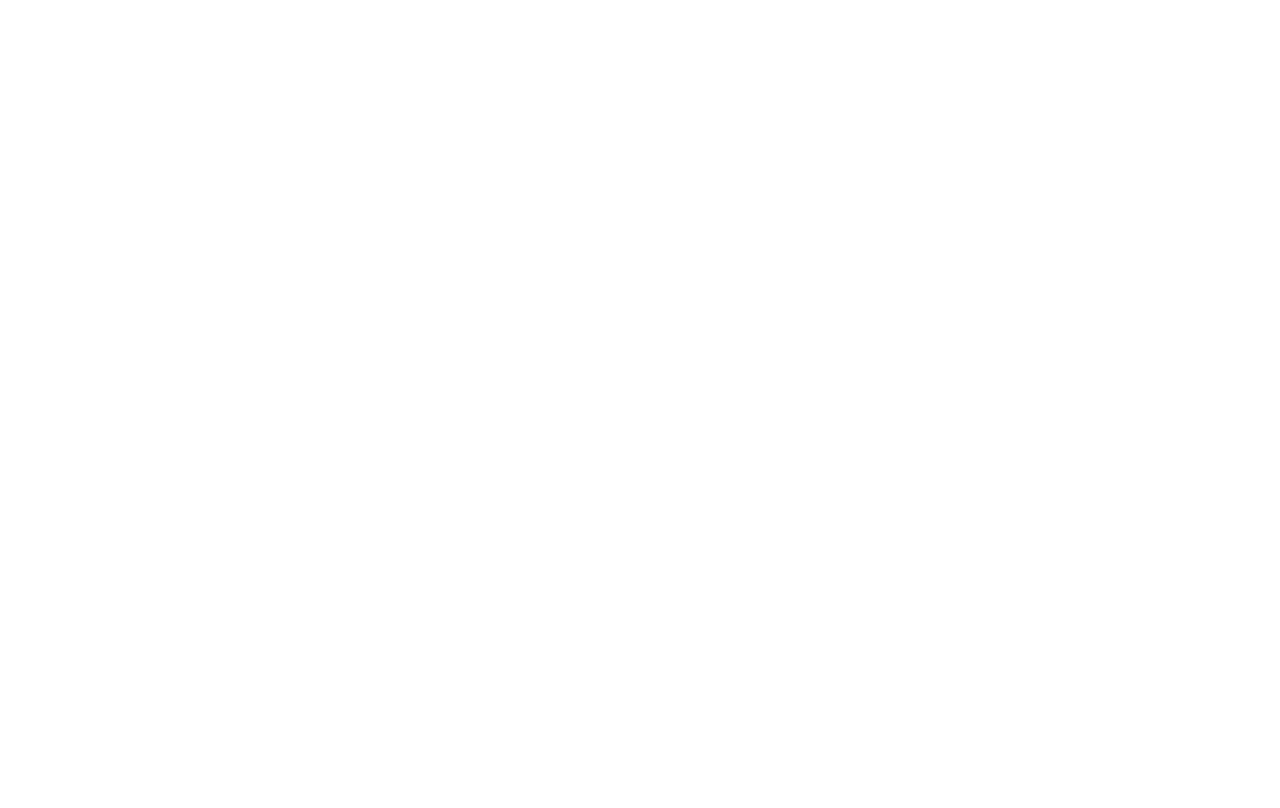
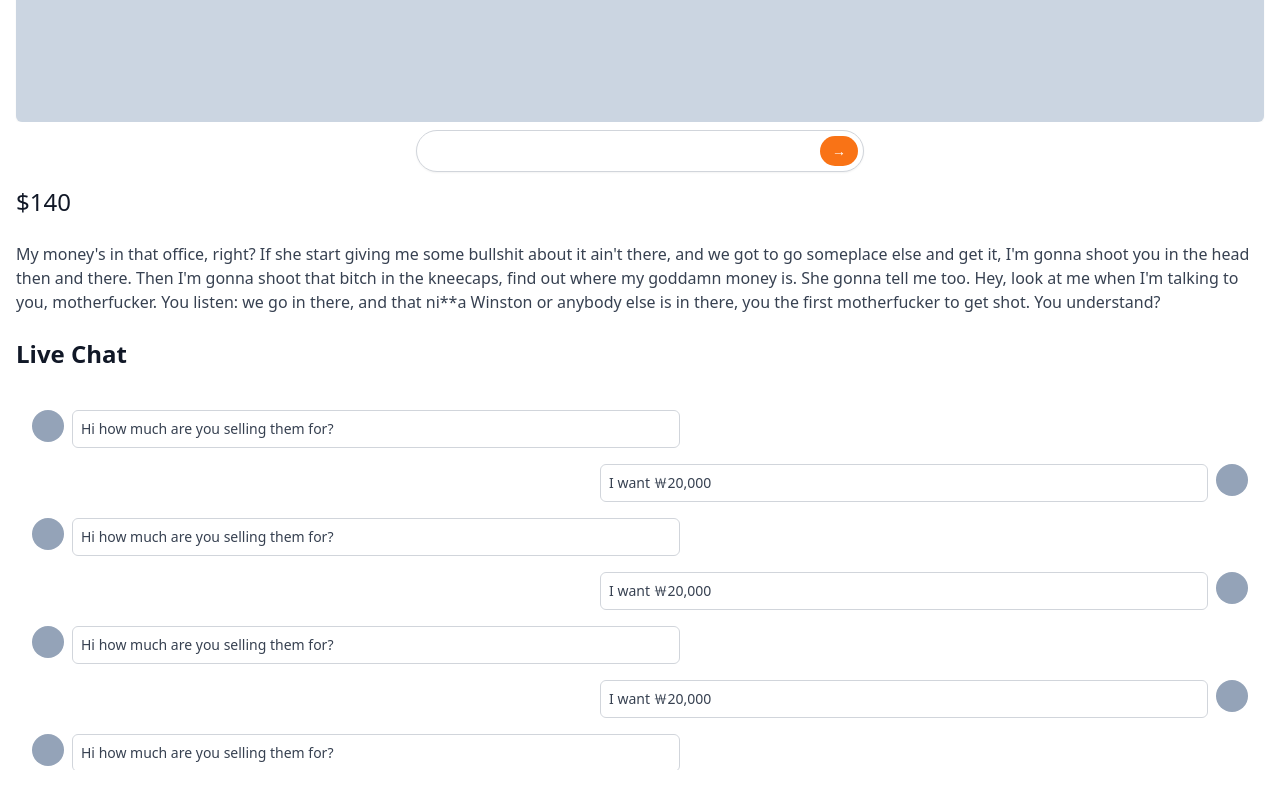
Before and after one commit to alstjd0051/Freeboard_next, a Next.js app: page /live/1 in a window 1280 px wide. Before the commit this address had no page. Shown: the part 620-1428 px from the top of the page. Before the commit the page ends 800 px from the top, so only its background shows below. Built offline with nearby package versions, Linux system fonts and the light colour scheme.

Commit message:
UPDATE:: live components

```diff
--- /dev/null
+++ b/app/live/[id]/page.tsx
@@ -0,0 +1,127 @@
+import type { NextPage } from "next";
+
+const Stream: NextPage = () => {
+  return (
+    <div className="py-10 px-4  space-y-4">
+      <div className="w-full rounded-md shadow-sm bg-slate-300 aspect-video" />
+      <div className="mt-5">
+        <h1 className="text-3xl font-bold text-gray-900">Galaxy S50</h1>
+        <span className="text-2xl block mt-3 text-gray-900">$140</span>
+        <p className=" my-6 text-gray-700">
+          My money&apos;s in that office, right? If she start giving me some
+          bullshit about it ain&apos;t there, and we got to go someplace else
+          and get it, I&apos;m gonna shoot you in the head then and there. Then
+          I&apos;m gonna shoot that bitch in the kneecaps, find out where my
+          goddamn money is. She gonna tell me too. Hey, look at me when I&apos;m
+          talking to you, motherfucker. You listen: we go in there, and that
+          ni**a Winston or anybody else is in there, you the first motherfucker
+          to get shot. You understand?
+        </p>
+      </div>
+      <div>
+        <h2 className="text-2xl font-bold text-gray-900">Live Chat</h2>
+        <div className="py-10 pb-16 h-[50vh] overflow-y-scroll  px-4 space-y-4">
+          <div className="flex items-start space-x-2">
+            <div className="w-8 h-8 rounded-full bg-slate-400" />
+            <div className="w-1/2 text-sm text-gray-700 p-2 border border-gray-300 rounded-md">
+              <p>Hi how much are you selling them for?</p>
+            </div>
+          </div>
+          <div className="flex flex-row-reverse items-start space-x-2 space-x-reverse">
+            <div className="w-8 h-8 rounded-full bg-slate-400" />
+            <div className="w-1/2 text-sm text-gray-700 p-2 border border-gray-300 rounded-md">
+              <p>I want ￦20,000</p>
+            </div>
+          </div>
+          <div className="flex items-start space-x-2">
+            <div className="w-8 h-8 rounded-full bg-slate-400" />
+            <div className="w-1/2 text-sm text-gray-700 p-2 border border-gray-300 rounded-md">
+              <p>Hi how much are you selling them for?</p>
+            </div>
+          </div>
+          <div className="flex flex-row-reverse items-start space-x-2 space-x-reverse">
+            <div className="w-8 h-8 rounded-full bg-slate-400" />
+            <div className="w-1/2 text-sm text-gray-700 p-2 border border-gray-300 rounded-md">
+              <p>I want ￦20,000</p>
+            </div>
+          </div>
+          <div className="flex items-start space-x-2">
+            <div className="w-8 h-8 rounded-full bg-slate-400" />
+            <div className="w-1/2 text-sm text-gray-700 p-2 border border-gray-300 rounded-md">
+              <p>Hi how much are you selling them for?</p>
+            </div>
+          </div>
+          <div className="flex flex-row-reverse items-start space-x-2 space-x-reverse">
+            <div className="w-8 h-8 rounded-full bg-slate-400" />
+            <div className="w-1/2 text-sm text-gray-700 p-2 border border-gray-300 rounded-md">
+              <p>I want ￦20,000</p>
+            </div>
+          </div>
+          <div className="flex items-start space-x-2">
+            <div className="w-8 h-8 rounded-full bg-slate-400" />
+            <div className="w-1/2 text-sm text-gray-700 p-2 border border-gray-300 rounded-md">
+              <p>Hi how much are you selling them for?</p>
+            </div>
+          </div>
+          <div className="flex flex-row-reverse items-start space-x-2 space-x-reverse">
+            <div className="w-8 h-8 rounded-full bg-slate-400" />
+            <div className="w-1/2 text-sm text-gray-700 p-2 border border-gray-300 rounded-md">
+              <p>I want ￦20,000</p>
+            </div>
+          </div>
+          <div className="flex items-start space-x-2">
+            <div className="w-8 h-8 rounded-full bg-slate-400" />
+            <div className="w-1/2 text-sm text-gray-700 p-2 border border-gray-300 rounded-md">
+              <p>Hi how much are you selling them for?</p>
+            </div>
+          </div>
+          <div className="flex flex-row-reverse items-start space-x-2 space-x-reverse">
+            <div className="w-8 h-8 rounded-full bg-slate-400" />
+            <div className="w-1/2 text-sm text-gray-700 p-2 border border-gray-300 rounded-md">
+              <p>I want ￦20,000</p>
+            </div>
+          </div>
+          <div className="flex items-start space-x-2">
+            <div className="w-8 h-8 rounded-full bg-slate-400" />
+            <div className="w-1/2 text-sm text-gray-700 p-2 border border-gray-300 rounded-md">
+              <p>Hi how much are you selling them for?</p>
+            </div>
+          </div>
+          <div className="flex flex-row-reverse items-start space-x-2 space-x-reverse">
+            <div className="w-8 h-8 rounded-full bg-slate-400" />
+            <div className="w-1/2 text-sm text-gray-700 p-2 border border-gray-300 rounded-md">
+              <p>I want ￦20,000</p>
+            </div>
+          </div>
+          <div className="flex items-start space-x-2">
+            <div className="w-8 h-8 rounded-full bg-slate-400" />
+            <div className="w-1/2 text-sm text-gray-700 p-2 border border-gray-300 rounded-md">
+              <p>Hi how much are you selling them for?</p>
+            </div>
+          </div>
+          <div className="flex flex-row-reverse items-start space-x-2 space-x-reverse">
+            <div className="w-8 h-8 rounded-full bg-slate-400" />
+            <div className="w-1/2 text-sm text-gray-700 p-2 border border-gray-300 rounded-md">
+              <p>I want ￦20,000</p>
+            </div>
+          </div>
+        </div>
+        <div className="fixed py-2 bg-white  bottom-0 inset-x-0">
+          <div className="flex relative max-w-md items-center  w-full mx-auto">
+            <input
+              type="text"
+              className="shadow-sm rounded-full w-full border-gray-300 focus:ring-orange-500 focus:outline-none pr-12 focus:border-orange-500"
+            />
+            <div className="absolute inset-y-0 flex py-1.5 pr-1.5 right-0">
+              <button className="flex focus:ring-2 focus:ring-offset-2 focus:ring-orange-500 items-center bg-orange-500 rounded-full px-3 hover:bg-orange-600 text-sm text-white">
+                &rarr;
+              </button>
+            </div>
+          </div>
+        </div>
+      </div>
+    </div>
+  );
+};
+
+export default Stream;
--- /dev/null
+++ b/app/live/create/page.tsx
@@ -0,0 +1,64 @@
+import type { NextPage } from "next";
+
+const Create: NextPage = () => {
+  return (
+    <div className=" space-y-5 py-10 px-4">
+      <div>
+        <label
+          className="mb-1 block text-sm font-medium text-gray-700"
+          htmlFor="name"
+        >
+          Name
+        </label>
+        <div className="rounded-md relative flex  items-center shadow-sm">
+          <input
+            id="name"
+            type="email"
+            className="appearance-none w-full px-3 py-2 border border-gray-300 rounded-md shadow-sm placeholder-gray-400 focus:outline-none focus:ring-orange-500 focus:border-orange-500"
+            required
+          />
+        </div>
+      </div>
+      <div>
+        <label
+          className="mb-1 block text-sm font-medium text-gray-700"
+          htmlFor="price"
+        >
+          Price
+        </label>
+        <div className="rounded-md relative flex  items-center shadow-sm">
+          <div className="absolute left-0 pointer-events-none pl-3 flex items-center justify-center">
+            <span className="text-gray-500 text-sm">$</span>
+          </div>
+          <input
+            id="price"
+            className="appearance-none pl-7 w-full px-3 py-2 border border-gray-300 rounded-md shadow-sm placeholder-gray-400 focus:outline-none focus:ring-orange-500 focus:border-orange-500"
+            type="text"
+            placeholder="0.00"
+          />
+          <div className="absolute right-0 pointer-events-none pr-3 flex items-center">
+            <span className="text-gray-500">USD</span>
+          </div>
+        </div>
+      </div>
+      <div>
+        <label
+          htmlFor="description"
+          className="mb-1 block text-sm font-medium text-gray-700"
+        >
+          Description
+        </label>
+        <textarea
+          id="description"
+          className="mt-1 shadow-sm w-full focus:ring-orange-500 rounded-md border-gray-300 focus:border-orange-500 "
+          rows={4}
+        />
+      </div>
+      <button className=" w-full bg-orange-500 hover:bg-orange-600 text-white py-2 px-4 border border-transparent rounded-md shadow-sm text-sm font-medium focus:ring-2 focus:ring-offset-2 focus:ring-orange-500 focus:outline-none ">
+        Go live
+      </button>
+    </div>
+  );
+};
+
+export default Create;
--- a/app/live/page.tsx
+++ b/app/live/page.tsx
@@ -1,22 +1,36 @@
-import { VideoCameraIcon } from "@heroicons/react/24/outline";
-import { NextPage } from "next";
-import React from "react";
+import Layout from "@/components/commons/layout";
+import type { NextPage } from "next";
 
 const Live: NextPage = () => {
   return (
-    <div className="py-10  divide-y-2 space-y-4">
-      {[1, 2, 3, 4, 5].map((_, i) => (
-        <div className="pt-4 px-4 " key={i}>
-          <div className="w-full rounded-md shadow-sm bg-slate-300 aspect-video" />
-          <h3 className=" text-gray-700 text-lg mt-2 ">
-            Let&apos;s try potatos
-          </h3>
-        </div>
-      ))}
-      <button className="fixed hover:bg-orange-500 transition-colors bottom-24 right-5 bg-orange-400 rounded-full p-4 shadow-xl border-transparent text-white  ">
-        <VideoCameraIcon className="w-6 h-6 stroke-2 " />
-      </button>
-    </div>
+    <Layout hasTabBar title="라이브">
+      <div className=" divide-y-[1px] space-y-4">
+        {[1, 1, 1, 1, 1, 1, 1].map((_, i) => (
+          <div className="pt-4  px-4" key={i}>
+            <div className="w-full rounded-md shadow-sm bg-slate-300 aspect-video" />
+            <h1 className="text-2xl mt-2 font-bold text-gray-900">
+              Galaxy S50
+            </h1>
+          </div>
+        ))}
+        <button className="fixed hover:bg-orange-500 transition-colors cursor-pointer  bottom-24 right-5 shadow-xl bg-orange-400 rounded-full p-4 border-transparent text-white">
+          <svg
+            className="w-6 h-6"
+            fill="none"
+            stroke="currentColor"
+            viewBox="0 0 24 24"
+            xmlns="http://www.w3.org/2000/svg"
+          >
+            <path
+              strokeLinecap="round"
+              strokeLinejoin="round"
+              strokeWidth="2"
+              d="M15 10l4.553-2.276A1 1 0 0121 8.618v6.764a1 1 0 01-1.447.894L15 14M5 18h8a2 2 0 002-2V8a2 2 0 00-2-2H5a2 2 0 00-2 2v8a2 2 0 002 2z"
+            ></path>
+          </svg>
+        </button>
+      </div>
+    </Layout>
   );
 };
 
```
